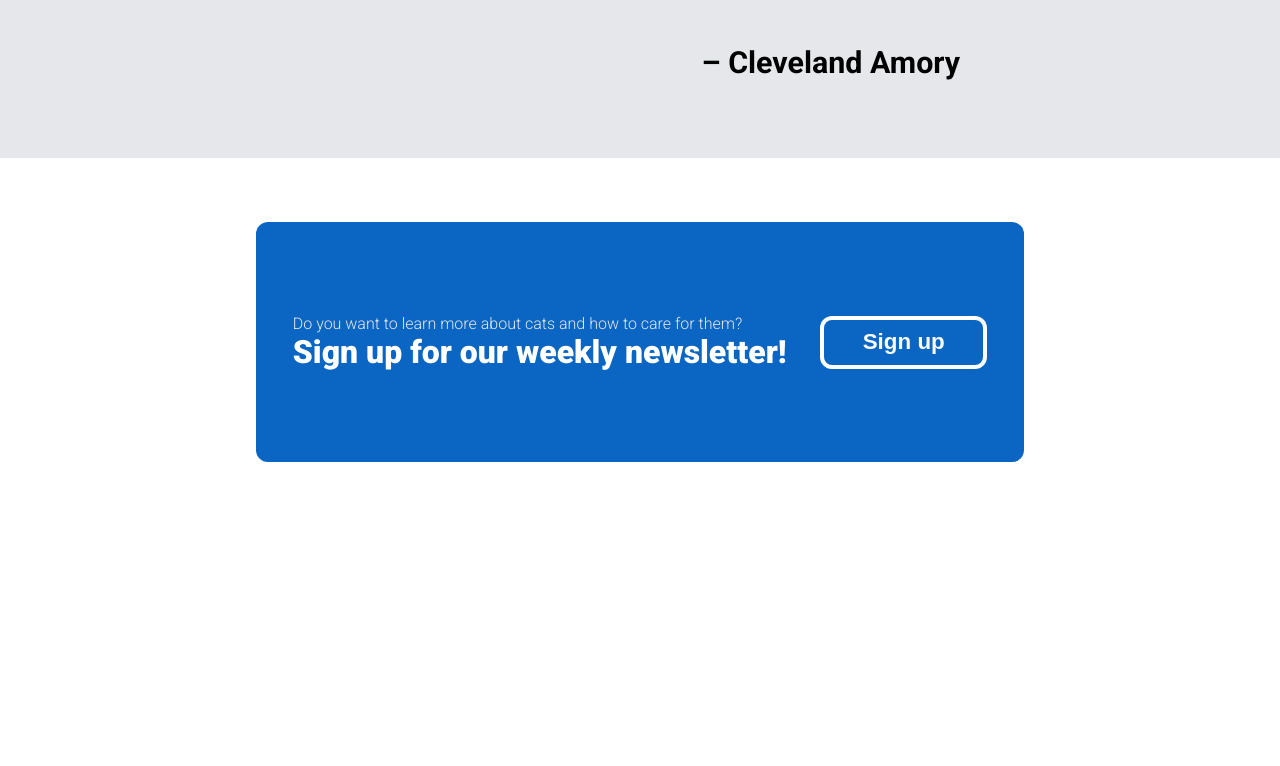
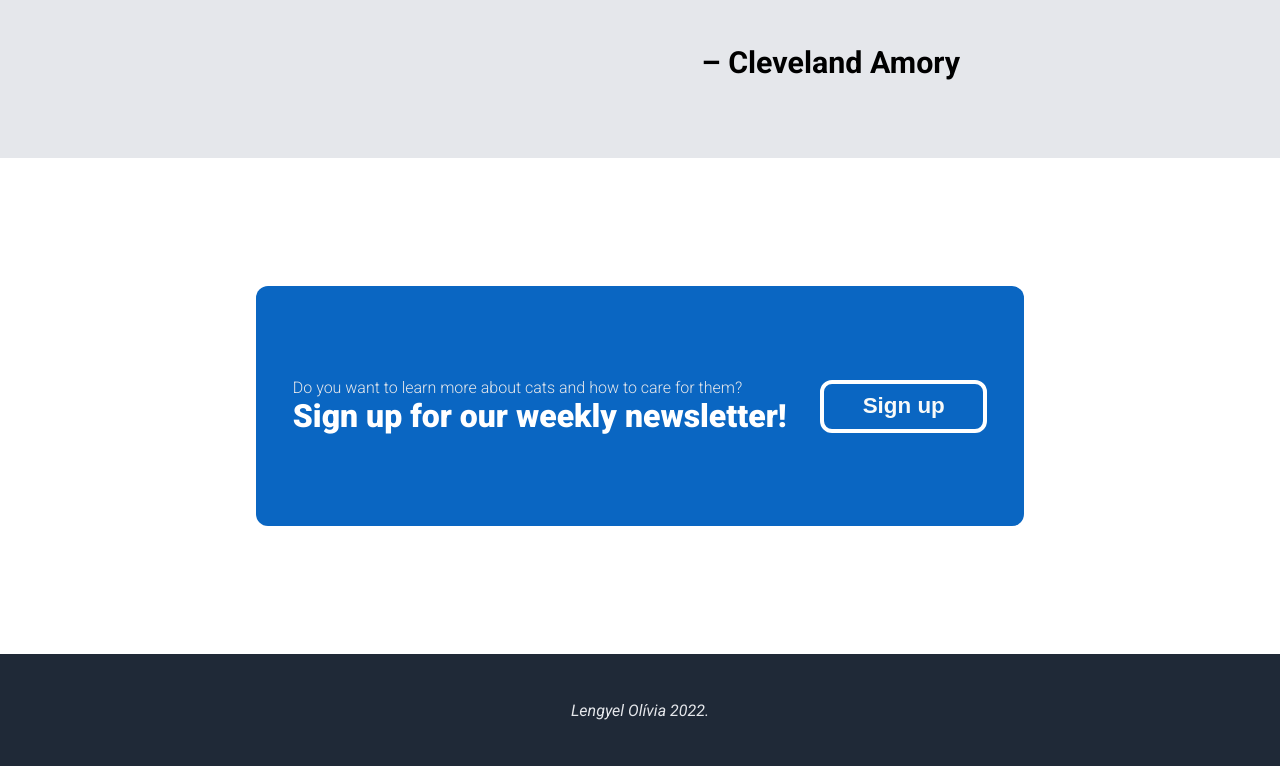
Before and after one commit to olilen/landing-page-project, a plain HTML site: page index.html in a window 1280 px wide. Shown: the part 2037-2803 px from the top of the page. Before the commit the page ends 2563 px from the top, so only its background shows below. Drawn offline with Linux system fonts and the light colour scheme.

Commit message:
Added footer

```diff
--- a/css/styles.css
+++ b/css/styles.css
@@ -190,8 +190,8 @@ section:nth-of-type(3){
 /**********SECTION FOUR**********/
 .section-four{
   width: 60%;
-  margin: 4rem auto;
-  height: 18vh;
+  margin: 8rem auto;
+  height: 22vh;
   background-color: #0A66C2;
   border-radius: 12px;
   display: flex;
@@ -239,6 +239,23 @@ section:nth-of-type(3){
   color: #ffffff;
 }
 
+/**********FOOTER**********/
+footer{
+  background-color: #1f2937;
+  height: 14vh;
+  display: flex;
+  justify-content: center;
+  align-items: center;
+}
+
+footer p{
+text-align: center;
+color:#e5e7eb;
+font-style: italic;
+}
+
+
+
 /**********MEDIA QUERIES**********/
 
 @media screen and (max-width: 800px) {
--- a/index.html
+++ b/index.html
@@ -65,5 +65,8 @@
   <input class="newsletter-button" type="button" value="Sign up">
   </div>
 </section>
+<footer>
+  <p>Lengyel Olívia 2022.</p>
+</footer>
 </body>
 </html>
```
